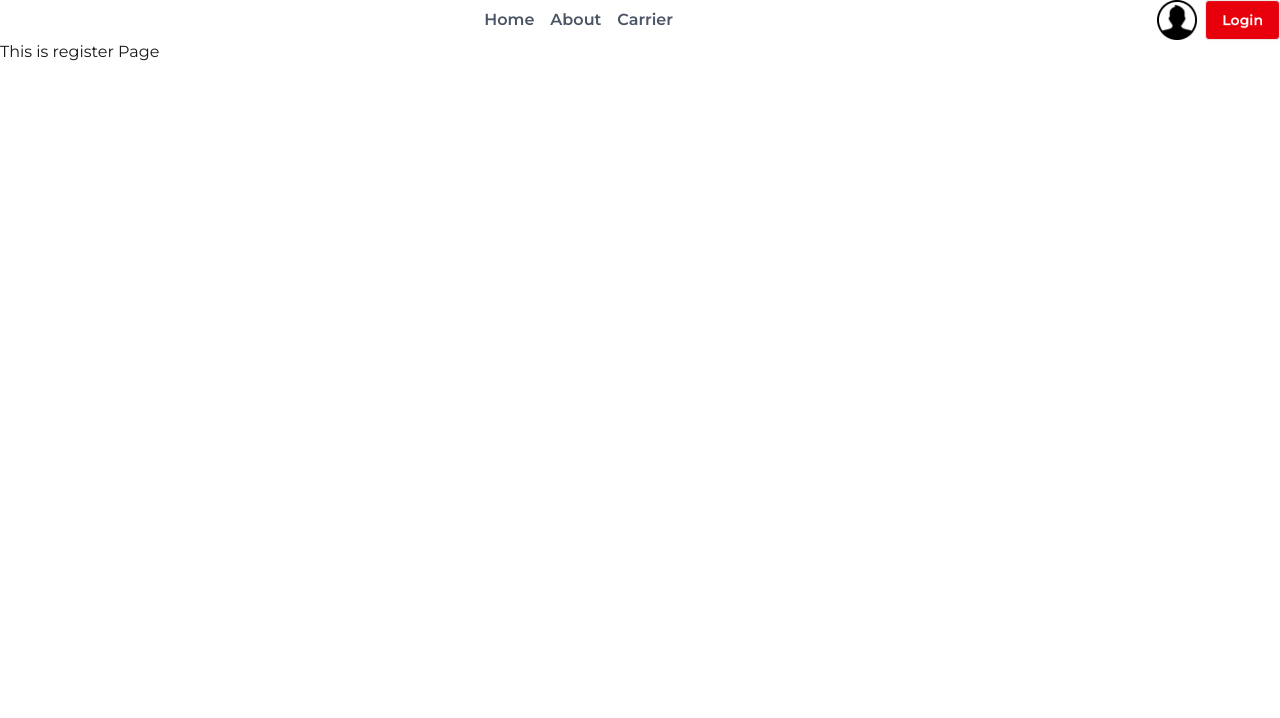
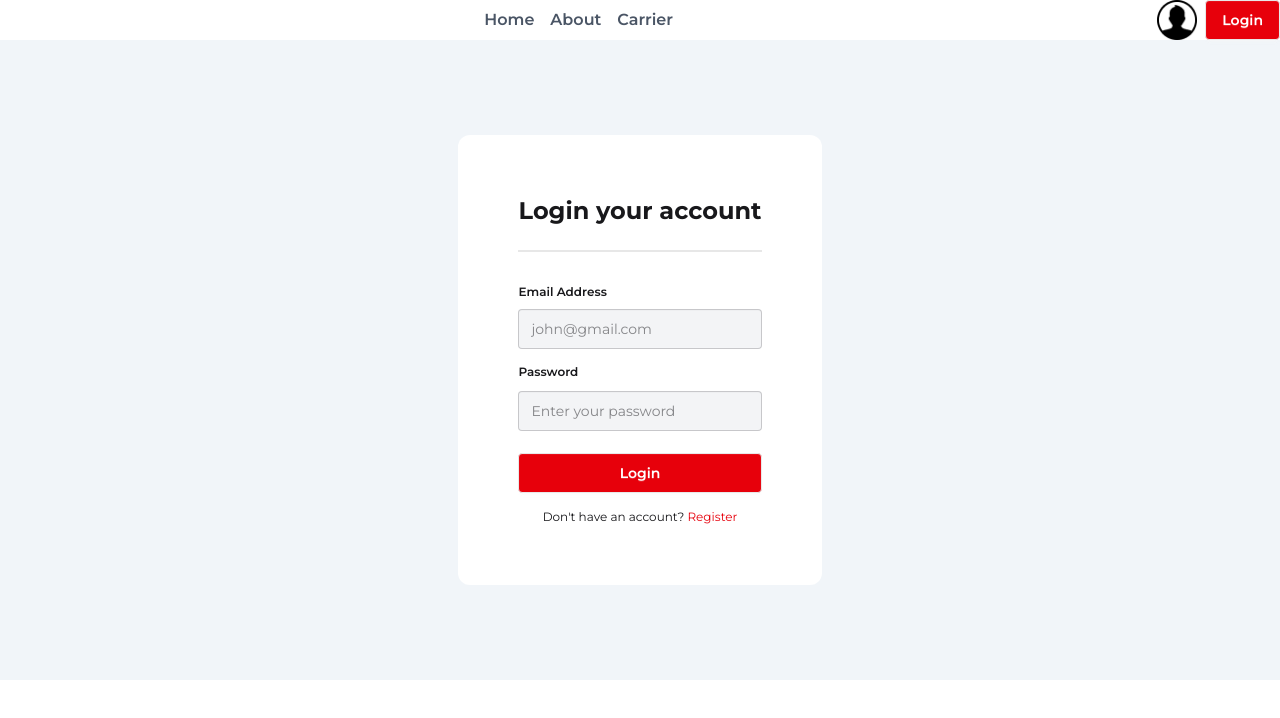
Before and after one commit to nihalxofficial/Dragon-News, a Next.js app: page /register in a window 1280 px wide. Shown: the top 718 px of the page. Built offline with nearby package versions, Linux system fonts and the light colour scheme.

Commit message:
Login page designed and react hook form implemented

```diff
--- a/package.json
+++ b/package.json
@@ -14,6 +14,7 @@
     "react": "19.2.4",
     "react-dom": "19.2.4",
     "react-fast-marquee": "^1.6.5",
+    "react-hook-form": "^7.74.0",
     "react-icons": "^5.6.0"
   },
   "devDependencies": {
--- a/src/app/(auth)/layout.jsx
+++ b/src/app/(auth)/layout.jsx
@@ -4,7 +4,7 @@ import { montserrat } from '../layout';
 
 const layout = ({children}) => {
     return (
-        <div className={` ${montserrat.className}`}>
+        <div className={` ${montserrat.className} container mx-auto `}>
             <Navbar/>
             {children}
 
--- a/src/app/(auth)/login/page.jsx
+++ b/src/app/(auth)/login/page.jsx
@@ -1,9 +1,34 @@
+"use client"
+import Link from 'next/link';
 import React from 'react';
+import { useForm } from 'react-hook-form';
 
 const LoginPage = () => {
+    const {register, handleSubmit, formState: { errors },} = useForm();
+
+    const handleLogin = (data) => {
+        console.log(data);
+
+    }
     return (
-        <div>
-            Login Page
+        <div className='flex justify-center items-center min-h-[80vh] bg-slate-100'>
+            <div className='rounded-xl p-15 bg-white'>
+                <h2 className='font-bold text-2xl text-center '>Login your account</h2>
+                <div className='divider'></div>
+                <form onSubmit={handleSubmit(handleLogin)}>
+                    <fieldset className="fieldset">
+                        <legend className="fieldset-legend">Email Address</legend>
+                        <input type="email" {...register('email', {required: "Email field is required"})} className="input bg-gray-100" placeholder="john@gmail.com" />
+                        {errors.email && <p className='text-red-600'>{errors.email.message}</p>}
+                        <legend className="fieldset-legend">Password</legend>
+                        <input type="password" {...register('password', {required: "Password field is required"})}  className="input bg-gray-100" placeholder="Enter your password" />
+                        {errors.password && <p className='text-red-600'>{errors.password.message}</p>}
+                        <button type='submit' className='btn bg-red-600 text-white w-full mt-4'>Login</button>
+                    </fieldset>
+                </form>
+                <h2 className='text-xs text-center mt-3'>Don&apos;t have an account? <Link href={"/register"} className='text-red-600'>Register</Link> </h2>
+            </div>
+
 
         </div>
     );
--- a/src/app/(auth)/register/page.jsx
+++ b/src/app/(auth)/register/page.jsx
@@ -1,9 +1,35 @@
+"use client"
+import Link from 'next/link';
 import React from 'react';
+import { useForm } from 'react-hook-form';
 
 const RegisterPage = () => {
+    const {register, handleSubmit, watch, formState: { errors },} = useForm();
+
+    const handleRegister = (data) => {
+        console.log(data);
+
+    }
     return (
-        <div>
-            This is register Page
+        <div className='flex justify-center items-center min-h-[80vh] bg-slate-100'>
+            <div className='rounded-xl p-15 bg-white'>
+                <h2 className='font-bold text-2xl text-center '>Login your account</h2>
+                <div className='divider'></div>
+                <form onSubmit={handleSubmit(handleRegister)}>
+                    <fieldset className="fieldset">
+                        <legend className="fieldset-legend">Email Address</legend>
+                        <input type="email" {...register('email', {required: "Email field is required"})} className="input bg-gray-100" placeholder="john@gmail.com" />
+                        {errors.email && <p className='text-red-600'>{errors.email.message}</p>}
+                        <legend className="fieldset-legend">Password</legend>
+                        <input type="password" {...register('password', {required: "Password field is required"})}  className="input bg-gray-100" placeholder="Enter your password" />
+                        {errors.password && <p className='text-red-600'>{errors.password.message}</p>}
+                        <button type='submit' className='btn bg-red-600 text-white w-full mt-4'>Login</button>
+                    </fieldset>
+                </form>
+                <h2 className='text-xs text-center mt-3'>Don&apos;t have an account? <Link href={"/register"} className='text-red-600'>Register</Link> </h2>
+            </div>
+
+
         </div>
     );
 };
```
Also changed, not shown: 2 other files (tests, documents, lock files or other folders).
